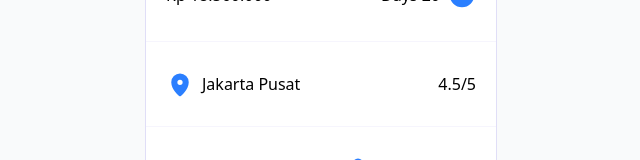
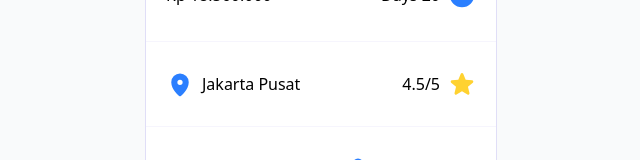
Before and after one commit to salman-ctrl/Perumahan-Al-Azam-Asri-, a React (Vite) app: page / in a window 1280 px wide. Shown: the part 2496-2656 px from the top of the page, without its empty margins (319-959 px from the left). Built offline with nearby package versions, Linux system fonts and the light colour scheme.

Commit message:
tambah card

```diff
--- a/src/components/Browsecomponent/Hero.tsx
+++ b/src/components/Browsecomponent/Hero.tsx
@@ -389,6 +389,7 @@ const Hero = () => {
                                     </div>
                                     <div className='flex items-center gap-2'>
                                         <p>4.5/5</p>
+                                        <StarIcon className='h-7 w-7 text-amber-300' />
                                     </div>
                                 </div>
                                 <hr className="border-[#F6F5FD]" />
```
